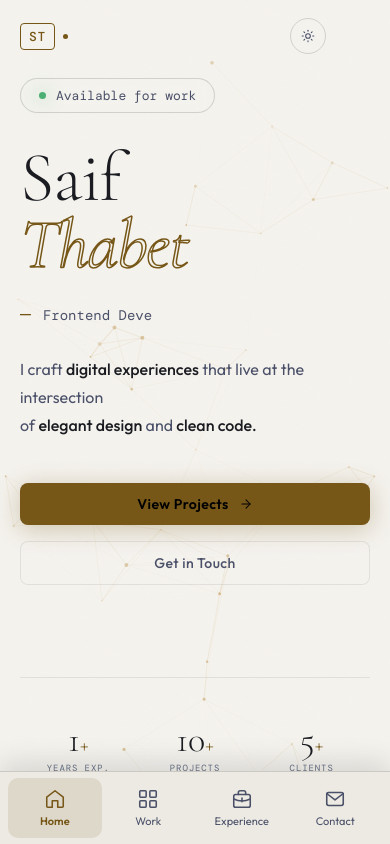
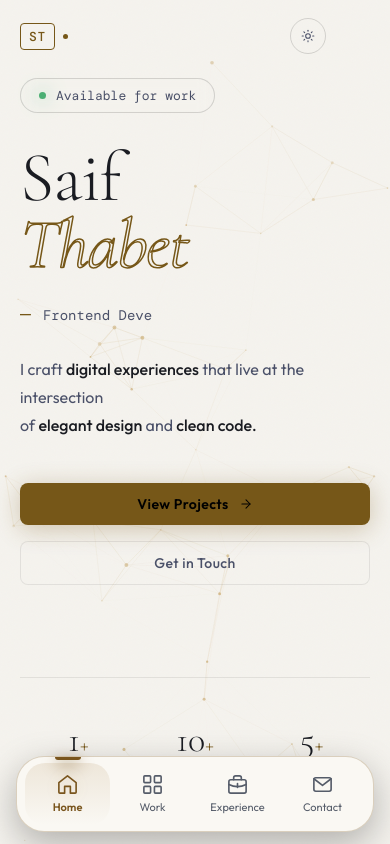
Before and after one commit to saifthabet/saif-thabet-portfolio, a plain HTML site: page index.html in a window 390 px wide. Both pictures are taken after a click on the button 308 px from the left and 36 px from the top of the page. Shown: the top 844 px of the page. Drawn offline with nearby package versions, Linux system fonts and the light colour scheme; a web font is replaced by a local one.

Commit message:
Update navigation with floating dock and gold active-page styling

```diff
--- a/style.css
+++ b/style.css
@@ -223,27 +223,53 @@ section[id] { scroll-margin-top: calc(var(--nav-h) + 12px); }
 .logo__mark:hover { background: var(--accent); color: #000; }
 .logo__dot { width: 5px; height: 5px; background: var(--accent); border-radius: 50%; }
 
+/* Gold spotlight navigation: shared desktop pill and mobile dock language. */
+:root {
+  --dock-bg: #101319;
+  --dock-text: #b4bac6;
+  --dock-active: #e4c58a;
+  --dock-wash: rgba(200,169,110,0.15);
+  --dock-border: rgba(200,169,110,0.23);
+}
+[data-theme="light"] {
+  --dock-bg: #faf8f3;
+  --dock-text: #555c69;
+  --dock-active: #79551d;
+  --dock-wash: rgba(150,105,36,0.12);
+  --dock-border: rgba(121,85,29,0.25);
+}
+
 /* Nav Links */
 .nav__links {
-  display: flex; align-items: center; gap: clamp(16px, 2vw, 28px);
+  display: flex; align-items: center; gap: 4px;
+  padding: 4px 12px;
+  background: var(--dock-bg);
+  border: 1px solid var(--dock-border);
+  border-radius: 999px;
+  box-shadow: 0 8px 24px rgba(0,0,0,0.12);
 }
 .nav__link {
   font-size: 14px;
   font-weight: 400;
-  color: var(--text-2);
+  color: var(--dock-text);
   letter-spacing: 0.04em;
   position: relative;
-  transition: color var(--transition-fast);
+  display: flex; align-items: center; justify-content: center;
+  min-height: 44px; padding: 0 18px; border-radius: 18px;
+  transition: color var(--transition-fast), background var(--transition-fast);
 }
 .nav__link::after {
   content: '';
-  position: absolute; bottom: -4px; left: 0;
-  width: 0; height: 1.5px;
-  background: var(--accent);
-  transition: width var(--transition);
+  position: absolute; top: -4px; left: 50%;
+  transform: translateX(-50%);
+  width: 24px; height: 3px; border-radius: 0 0 4px 4px;
+  background: var(--dock-active); opacity: 0;
+  box-shadow: 0 3px 12px var(--dock-active);
+  transition: opacity var(--transition-fast);
 }
-.nav__link:hover, .nav__link.active { color: var(--text); }
-.nav__link:hover::after, .nav__link.active::after { width: 100%; }
+.nav__link:hover, .nav__link.active { color: var(--dock-active); background: linear-gradient(180deg, var(--dock-wash), transparent); }
+.nav__link.active::after { opacity: 1; }
+.nav__link:focus-visible { outline: 2px solid var(--dock-active); outline-offset: -2px; }
 
 /* Nav Actions */
 .nav__actions { display: flex; align-items: center; gap: 16px; }
@@ -298,19 +324,22 @@ section[id] { scroll-margin-top: calc(var(--nav-h) + 12px); }
 /* Persistent mobile page navigation, including iPhone home-indicator clearance. */
 .mobile-bar { display: none; }
 @media (max-width: 1100px) {
-  html { scroll-padding-bottom: calc(84px + env(safe-area-inset-bottom, 0px)); }
-  body { padding-bottom: calc(72px + env(safe-area-inset-bottom, 0px)); }
+  html { scroll-padding-bottom: calc(108px + env(safe-area-inset-bottom, 0px)); }
+  body { padding-bottom: calc(100px + env(safe-area-inset-bottom, 0px)); }
   .mobile-bar {
     display: grid;
     grid-template-columns: repeat(4, minmax(0, 1fr));
     position: fixed;
-    inset: auto 0 0;
+    inset: auto 0 calc(12px + env(safe-area-inset-bottom, 0px));
+    width: min(460px, calc(100% - 32px - env(safe-area-inset-left, 0px) - env(safe-area-inset-right, 0px)));
+    margin-inline: auto;
     z-index: 950;
-    min-height: calc(72px + env(safe-area-inset-bottom, 0px));
-    padding: 6px max(8px, env(safe-area-inset-right, 0px)) calc(6px + env(safe-area-inset-bottom, 0px)) max(8px, env(safe-area-inset-left, 0px));
-    background: var(--bg-2);
-    border-top: 1px solid var(--border-2);
-    box-shadow: 0 -8px 28px rgba(0,0,0,0.12);
+    min-height: 76px;
+    padding: 6px 8px;
+    background: var(--dock-bg);
+    border: 1px solid var(--dock-border);
+    border-radius: 28px;
+    box-shadow: 0 12px 36px rgba(0,0,0,0.28), inset 0 1px 0 rgba(255,255,255,0.04);
   }
   .mobile-bar__item {
     display: flex;
@@ -321,22 +350,36 @@ section[id] { scroll-margin-top: calc(var(--nav-h) + 12px); }
     min-width: 0;
     min-height: 60px;
     padding: 4px 2px;
-    border-radius: 10px;
-    color: var(--text-2);
+    position: relative;
+    border-radius: 20px;
+    color: var(--dock-text);
+    transition: color 180ms ease, background 180ms ease;
     font-family: var(--font-body);
     font-size: 11px;
     line-height: 1.2;
     text-decoration: none;
     -webkit-tap-highlight-color: transparent;
   }
-  .mobile-bar__item .icon { width: 22px; height: 22px; }
+  .mobile-bar__item .icon { width: 23px; height: 23px; transition: transform 180ms ease, filter 180ms ease; }
+  .mobile-bar__item::before {
+    content: ''; position: absolute; top: -6px; left: 50%;
+    width: 26px; height: 3px; transform: translateX(-50%);
+    border-radius: 0 0 4px 4px; background: var(--dock-active);
+    box-shadow: 0 4px 14px var(--dock-active); opacity: 0;
+  }
+  .mobile-bar__item[aria-current="page"]::before { opacity: 1; }
+  .mobile-bar__item[aria-current="page"] .icon { filter: drop-shadow(0 0 7px var(--dock-wash)); }
+  .mobile-bar__item:active .icon { transform: scale(0.92); }
   .mobile-bar__item:hover,
   .mobile-bar__item[aria-current="page"],
   .mobile-bar__item[aria-expanded="true"],
-  .mobile-bar__item--current-group { color: var(--accent); background: var(--accent-glow); }
+  .mobile-bar__item--current-group { color: var(--dock-active); background: linear-gradient(180deg, var(--dock-wash), transparent); }
   .mobile-bar__item[aria-current="page"] { font-weight: 600; }
   .mobile-bar__item:focus-visible { outline: 2px solid var(--accent); outline-offset: -2px; }
-  .mobile-menu { padding-bottom: calc(104px + env(safe-area-inset-bottom, 0px)); }
+  .mobile-menu { padding-bottom: calc(116px + env(safe-area-inset-bottom, 0px)); }
+}
+@media (hover: hover) and (pointer: fine) {
+  .mobile-bar__item:hover .icon { transform: translateY(-2px); }
 }
 
 /* Each route is a complete document; leave space for the fixed header. */
```
